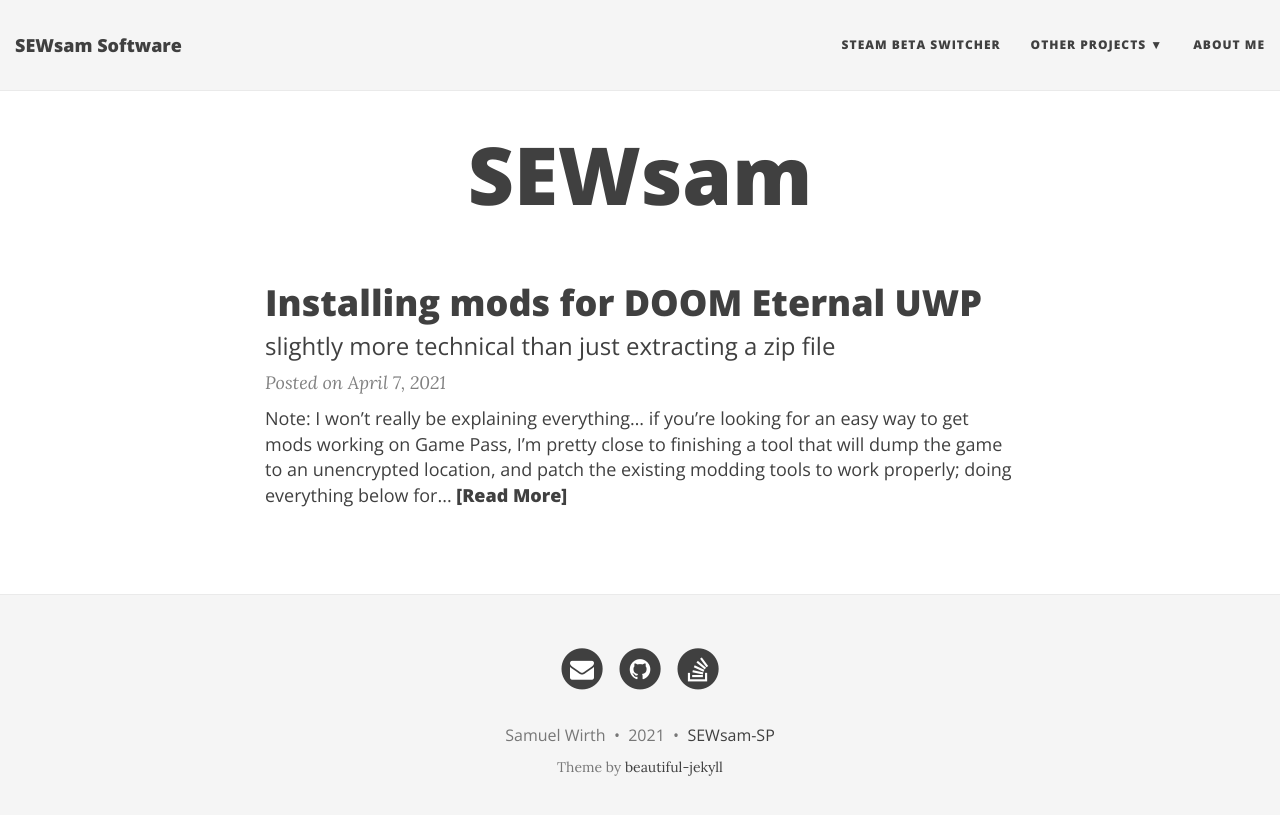
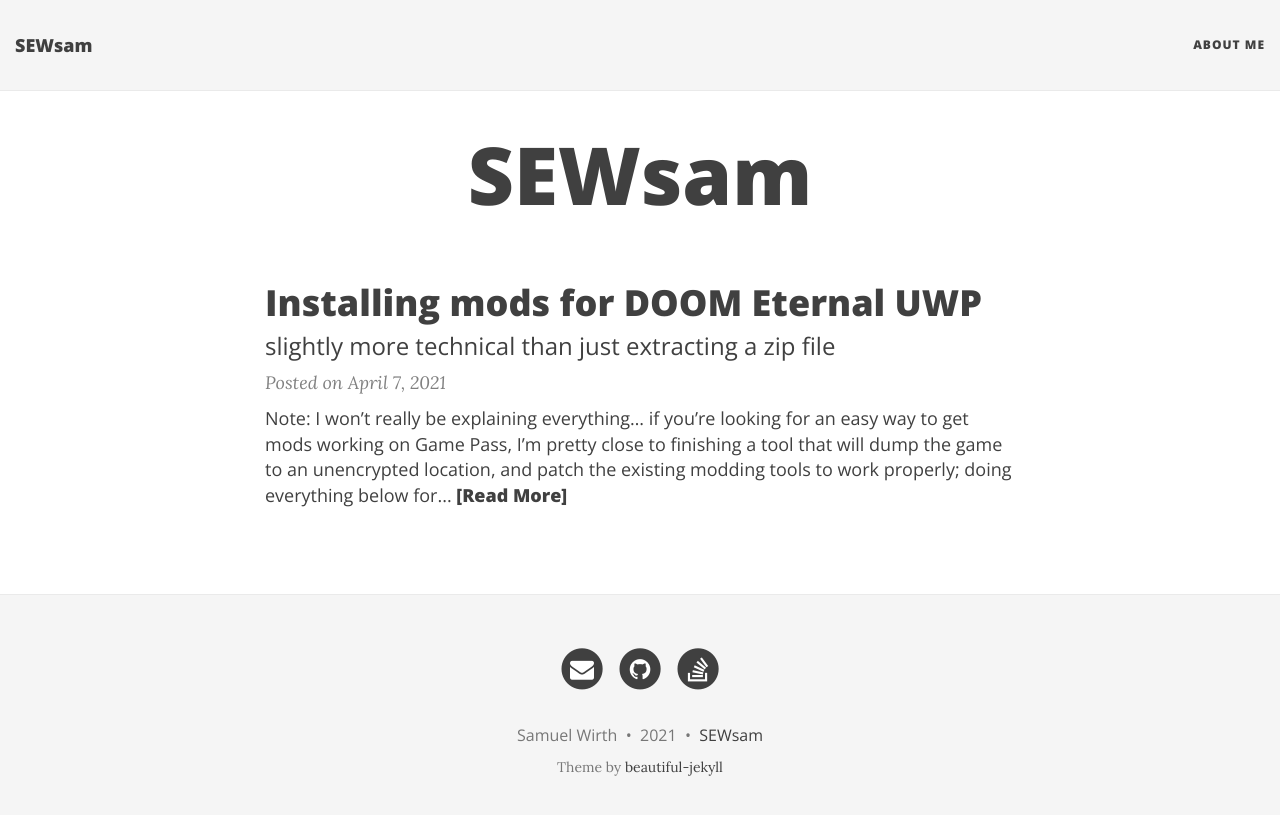
Before and after one commit to SEWsam/sewsam.github.io, a Jekyll site: the page built from index.html, in a window 1280 px wide. Shown: the top 815 px of the page. Built offline with Jekyll 4.4.1, drawn with Linux system fonts in a browser that asks for light colours; nearby versions of some CDN libraries; the list of posts is cut into pages by our own code.

Commit message:
Update _config.yml

```diff
--- a/_config.yml
+++ b/_config.yml
@@ -1,7 +1,7 @@
 # --- General options --- #
 
 # Name of website
-title: SEWsam Software
+title: SEWsam
 
 # Short description of your site
 #description: The home of all my shared projects and full-feature software.
@@ -20,9 +20,6 @@
 
 # List of links in the navigation bar
 navbar-links:
-  Steam Beta Switcher: "Steam-Beta_Switcher"
-  Other Projects:
-    - nateOS: "nateOS"
   About Me: "aboutme"
 
 # Image to show in the navigation bar - image must be a square (width = height)
@@ -91,7 +88,7 @@
 
 # How to display the link to the website in the footer
 # Remove this if you don't want a link in the footer
-url-pretty: "SEWsam-SP"  # eg. "deanattali.com/beautiful-jekyll"
+url-pretty: "SEWsam"  # eg. "deanattali.com/beautiful-jekyll"
 
 # --- Web Statistics Section --- #
 
```
